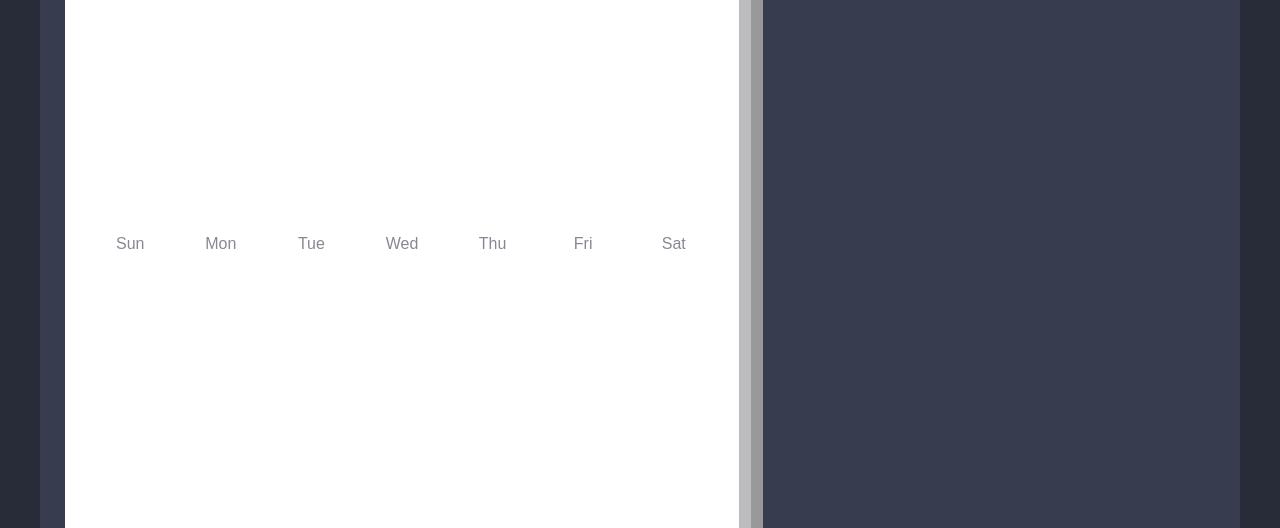
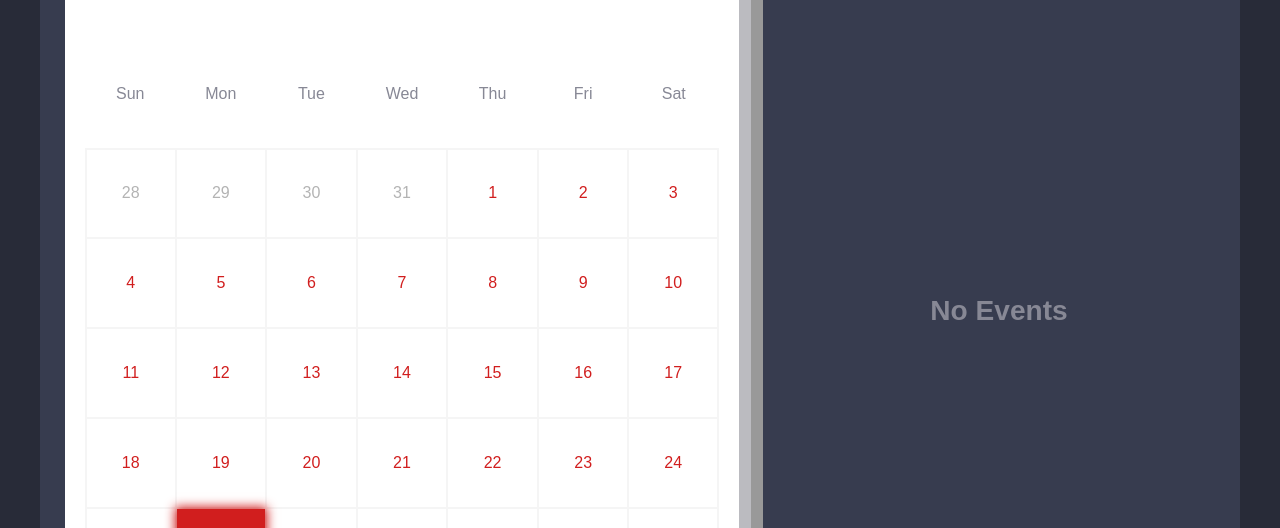
Before and after one commit to leonardo-sandoval/todo-node-js, a website: page public/index.html in a window 1280 px wide. Shown: the part 134-662 px from the top of the page. Drawn offline with Linux system fonts and the light colour scheme.

Commit message:
review 20-6

```diff
--- a/public/index.html
+++ b/public/index.html
@@ -97,6 +97,6 @@
       </p>
     </div>
 
-    <script src="/script.js"></script>
+    <script src="/js/script.js"></script>
   </body>
 </html>
```
Also changed, not shown: README.md, assets/img/img.png (added).
